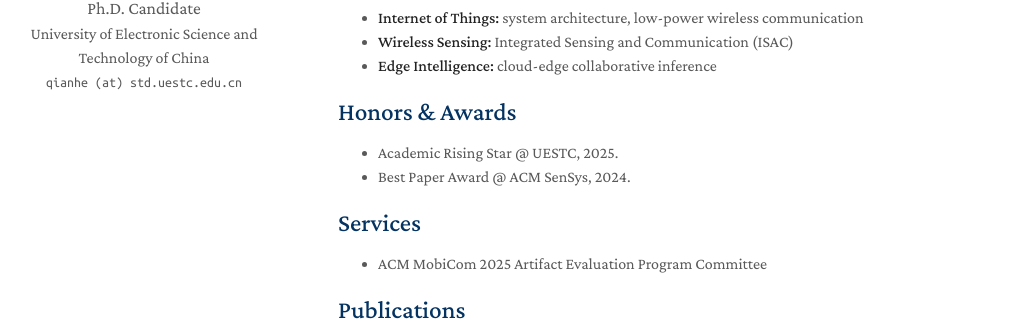
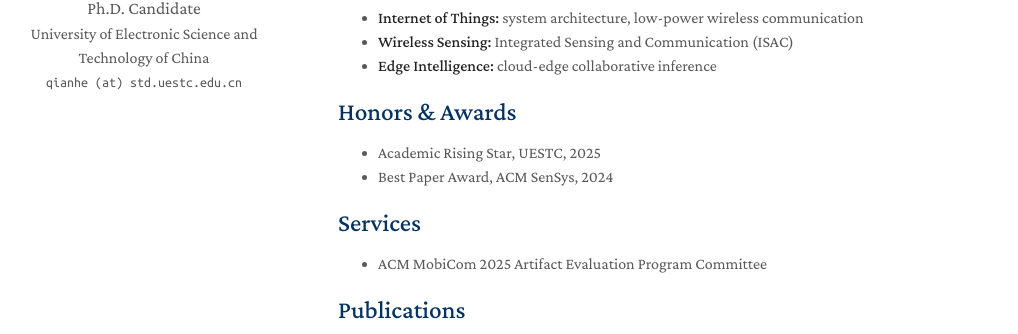
Before and after one commit to mqhyes/mqhyes.github.io, a Jekyll site: the page built from index.md, in a window 1280 px wide and 900 px high. Shown: the part 347-681 px from the top of the window, without its empty margins (132-1150 px from the left). Built offline with Jekyll 4.4.1, drawn with Linux system fonts in a browser that asks for light colours; a style sheet for code colours, icons or effects is not loaded.

```diff
--- a/_includes/honors.md
+++ b/_includes/honors.md
@@ -1,4 +1,4 @@
 ## Honors & Awards
 
-- Academic Rising Star @ UESTC, 2025.
-- Best Paper Award @ ACM SenSys, 2024.
+- Academic Rising Star, UESTC, 2025
+- Best Paper Award, ACM SenSys, 2024
```
